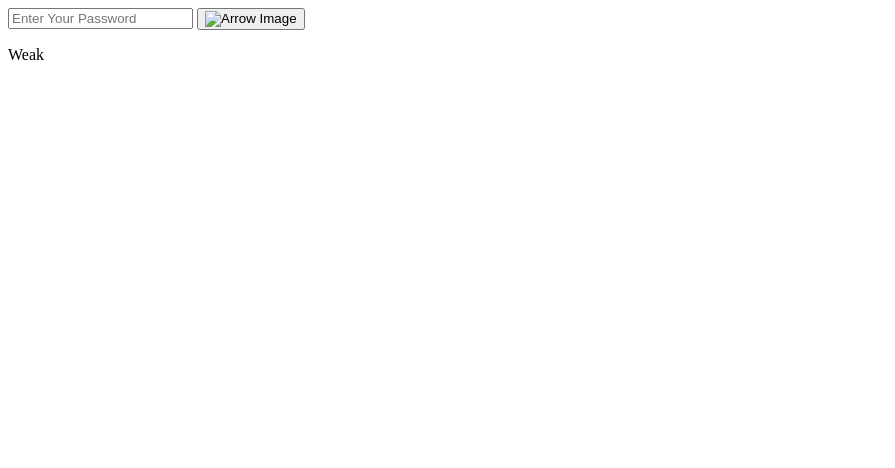
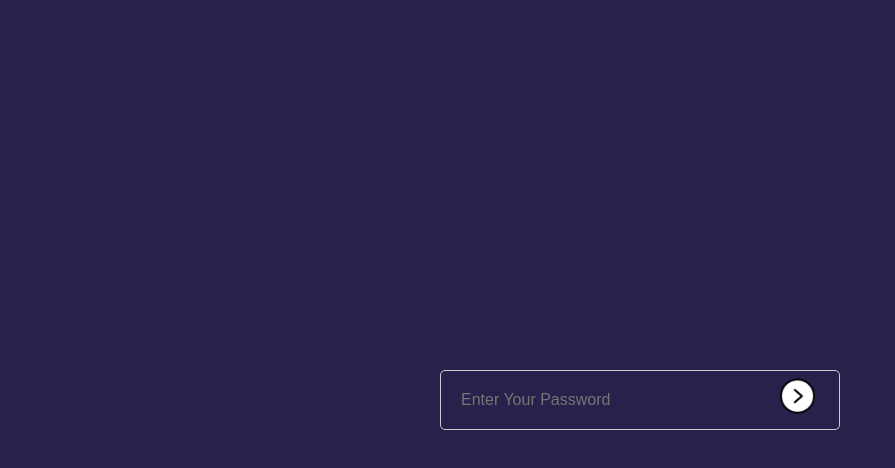
Before and after one commit to talharauf15/JS-practice-projects, a plain HTML site: page PasswordStrengthChecker/index.html in a window 1280 px wide. Shown: the whole page, without its empty margins (0-895 px from the left). Drawn offline with Linux system fonts and the light colour scheme.

Commit message:
Created CSS style for Password strength checker app

```diff
--- a/PasswordStrengthChecker/index.html
+++ b/PasswordStrengthChecker/index.html
@@ -14,7 +14,7 @@
     <div class="container">
         <div class="input-box">
             <input type="password" id="password" placeholder="Enter Your Password">
-            <button type="submit"><img src="images/password-arrow.png" alt="Arrow Image"></button>
+            <button type="submit"><img src="password-arrow.png" alt="Arrow Image"></button>
             <p id="message"><span id="strength">Weak</p>
         </div>
 
--- a/PasswordStrengthChecker/style.css
+++ b/PasswordStrengthChecker/style.css
@@ -0,0 +1,59 @@
+* {
+    margin: 0;
+    padding: 0;
+    box-sizing: border-box;
+}
+
+.container {
+    height: 100vh;
+    width: 100%;
+    background-color: #29214b;
+    display: flex;
+    justify-content: center;
+    align-items: center;
+}
+
+.input-box {
+    width: 400px;
+    position: relative;
+}
+
+.input-box input {
+    width: 100%;
+    height: 60px;
+    padding: 0px 20px;
+    border: 1px solid #ccc;
+    outline: none;
+    color: #fff;
+    border-radius: 5px;
+    font-size: 16px;
+    background: transparent;
+}
+
+
+button {
+    width: 3px;
+    height: 3px;
+    background: transparent;
+    border: none;
+    outline: none;
+    border-radius: 50%;
+    cursor: pointer;
+    position: absolute;
+    top: 16%;
+    left: 85%;
+    transform: translateY(-48%);
+
+}
+
+button img {
+    width: 35px;
+}
+
+#message {
+    position: absolute;
+    margin-top: 5px;
+    color: #fff;
+    font-size: 16px;
+    display: none;
+}
```
